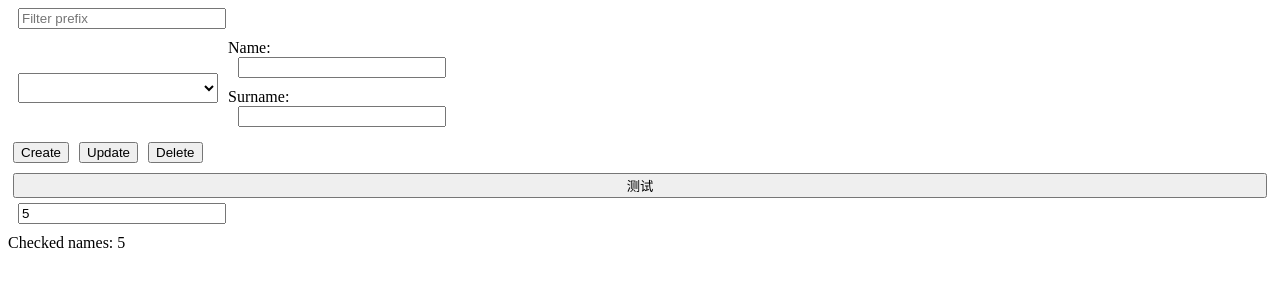
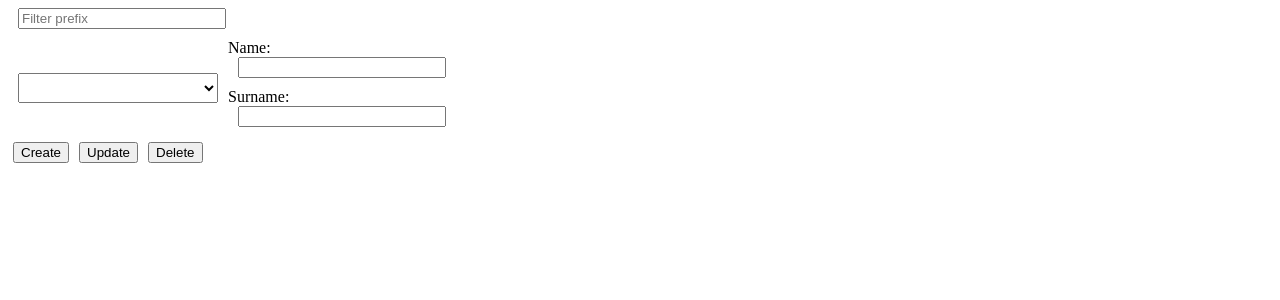
Before and after one commit to qingning123123/vue-project, a Vue app: page /sing in a window 1280 px wide. Shown: the top 300 px of the page. Built offline with nearby package versions, Linux system fonts and the light colour scheme.

Commit message:
Update SingleChoiceView.vue

```diff
--- a/src/views/SingleChoiceView.vue
+++ b/src/views/SingleChoiceView.vue
@@ -94,12 +94,6 @@ setInterval(() => {
       <button @click="update">Update</button>
       <button @click="del">Delete</button>
     </div>
-
-    <nue-button @add="onAdd" color="red"></nue-button>
-    <input type="text" :value="message"
-    @input="(e) => message =e.target.value"
-    placeholder="edit me">
-    <div>Checked names: {{ message }}</div>
   </div>
 
 </template>
```
